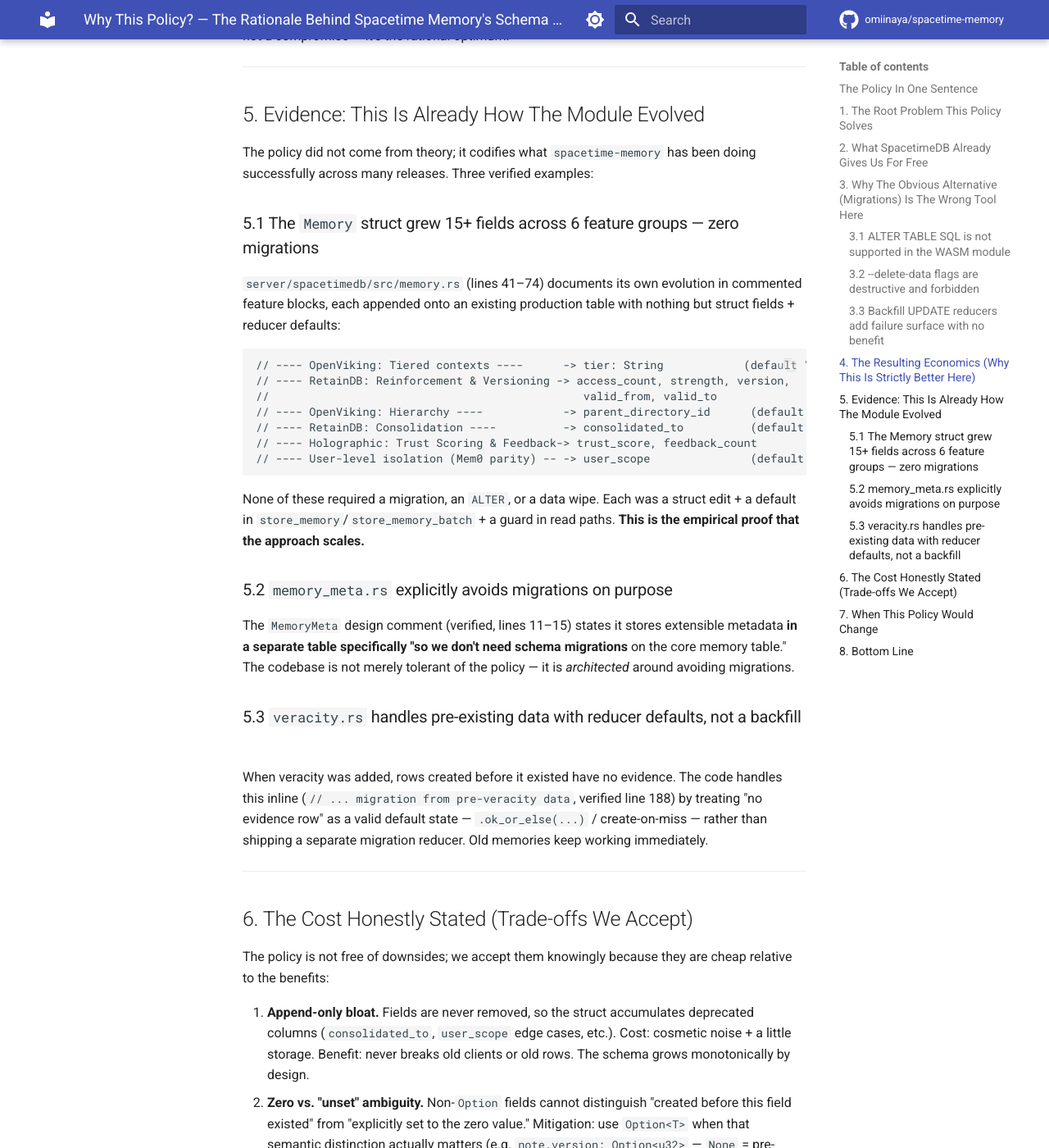
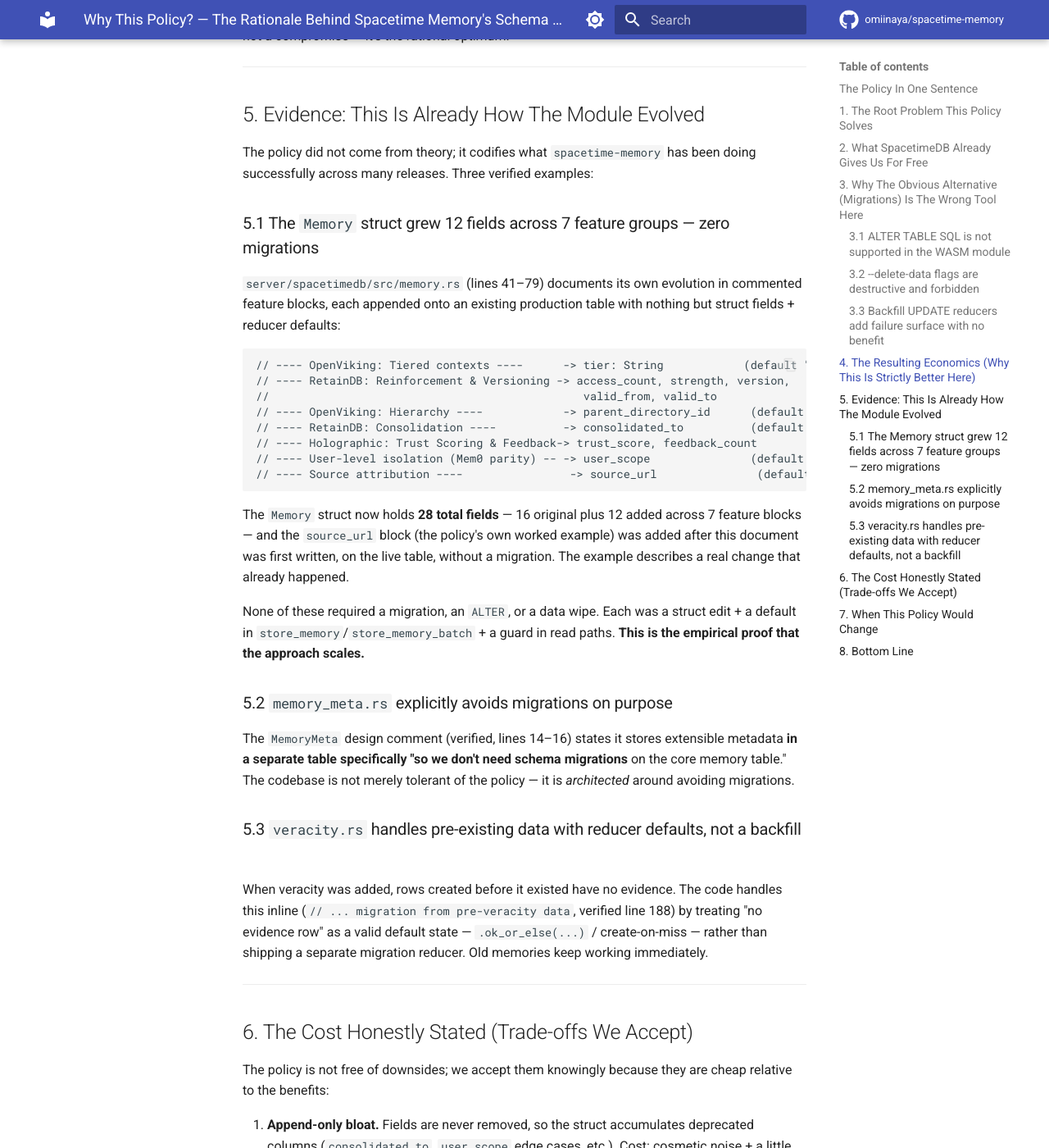
Before and after one commit to omiinaya/spacetime-memory, an MkDocs documentation site: the page built from docs/SCHEMA_EVOLUTION_POLICY_RATIONALE.md, in a window 1280 px wide and 1400 px high, scrolled down 3477 px. Shown: the whole window at 82% size. Built offline with MkDocs 1.6.1 and Material for MkDocs 9.7.7, drawn with Linux system fonts in a browser that asks for light colours; comment, search, counter and statistics services are not loaded; some of the changed text lies outside the part shown.

Commit message:
docs(governance): schema-evolution policy cross-refs and 28-field/7-block counts
Keep the policy documentation family consistent with the Option<String>
source_url change committed in 62350c2d:

- AGENTS.md: point the DATA SAFETY note at SCHEMA_EVOLUTION_POLICY.md
- CONTRIBUTING.md: schema-touching PRs reviewed against the policy;
  add policy rule to Rust coding standards
- ROADMAP.md: schema evolution now governed (resolves old Phase 4.3)
- SCHEMA_EVOLUTION_POLICY_EXECUTIVE_SUMMARY.md: 28 fields / 7 feature
  blocks; link the full OPTION_VS_DEFAULT.md decision procedure
- docs/SCHEMA_EVOLUTION_POLICY_RATIONALE.md: 12 new fields / 7 blocks,
  source_url block in the growth ledger, corrected line refs

No behavior change — documentation consistency only.

````diff
--- a/docs/SCHEMA_EVOLUTION_POLICY_RATIONALE.md
+++ b/docs/SCHEMA_EVOLUTION_POLICY_RATIONALE.md
@@ -141,9 +141,9 @@
 The policy did not come from theory; it codifies what `spacetime-memory` has
 been doing successfully across many releases. Three verified examples:
 
-### 5.1 The `Memory` struct grew 15+ fields across 6 feature groups — zero migrations
+### 5.1 The `Memory` struct grew 12 fields across 7 feature groups — zero migrations
 
-`server/spacetimedb/src/memory.rs` (lines 41–74) documents its own evolution
+`server/spacetimedb/src/memory.rs` (lines 41–79) documents its own evolution
 in commented feature blocks, each appended onto an existing production table
 with nothing but struct fields + reducer defaults:
 
@@ -155,7 +155,14 @@
 // ---- RetainDB: Consolidation ----          -> consolidated_to          (default "")
 // ---- Holographic: Trust Scoring & Feedback-> trust_score, feedback_count
 // ---- User-level isolation (Mem0 parity) -- -> user_scope               (default "")
+// ---- Source attribution ----                -> source_url               (default None; COALESCEd to "" on read)
 ```
+
+The `Memory` struct now holds **28 total fields** — 16 original plus 12 added
+across 7 feature blocks — and the `source_url` block (the policy's own
+worked example) was added after this document was first written, on the live
+table, without a migration. The example describes a real change that already
+happened.
 
 None of these required a migration, an `ALTER`, or a data wipe. Each was a
 struct edit + a default in `store_memory`/`store_memory_batch` + a guard in
@@ -163,7 +170,7 @@
 
 ### 5.2 `memory_meta.rs` explicitly avoids migrations on purpose
 
-The `MemoryMeta` design comment (verified, lines 11–15) states it stores
+The `MemoryMeta` design comment (verified, lines 14–16) states it stores
 extensible metadata **in a separate table specifically "so we don't need
 schema migrations** on the core memory table." The codebase is not merely
 tolerant of the policy — it is *architected* around avoiding migrations.
@@ -228,8 +235,8 @@
 module's own history proves the free path works for many releases.** The rule
 "add a field, give it a default, guard the read paths, publish with
 `--delete-data=never`" costs almost nothing, risks nothing, and has carried a
-15+-field, 6-feature-group `Memory` table from v2-era through to multi-feature
-parity without a single migration.
+12-new-field, 7-feature-group `Memory` table (28 total fields) from v2-era
+through to multi-feature parity without a single migration.
 
 It is not a workaround. It is the optimal strategy for this platform.
 
````
Also changed, not shown: other parts of docs/SCHEMA_EVOLUTION_POLICY_RATIONALE.md (+1 -1 lines), AGENTS.md (+1 -1 lines), CONTRIBUTING.md (+5 -3 lines), ROADMAP.md (+1 -0 lines), SCHEMA_EVOLUTION_POLICY_EXECUTIVE_SUMMARY.md (+2 -2 lines).
